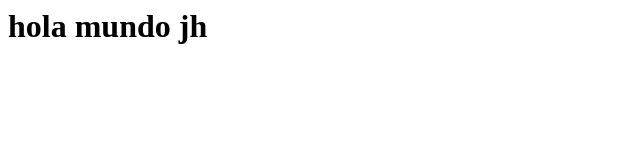
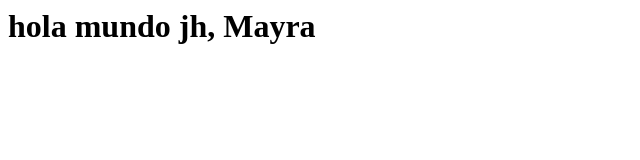
Before and after one commit to mayragarciaac/EjercicoGitHub, a plain HTML site: page index.html in a window 1280 px wide. Shown: the whole page, without its empty margins (0-640 px from the left). Drawn offline with Linux system fonts and the light colour scheme.

Commit message:
Modificado Mayra

```diff
--- a/index.html
+++ b/index.html
@@ -1,2 +1,2 @@
 
-<h1>hola mundo jh</h1>
+<h1>hola mundo jh, Mayra</h1>
```
